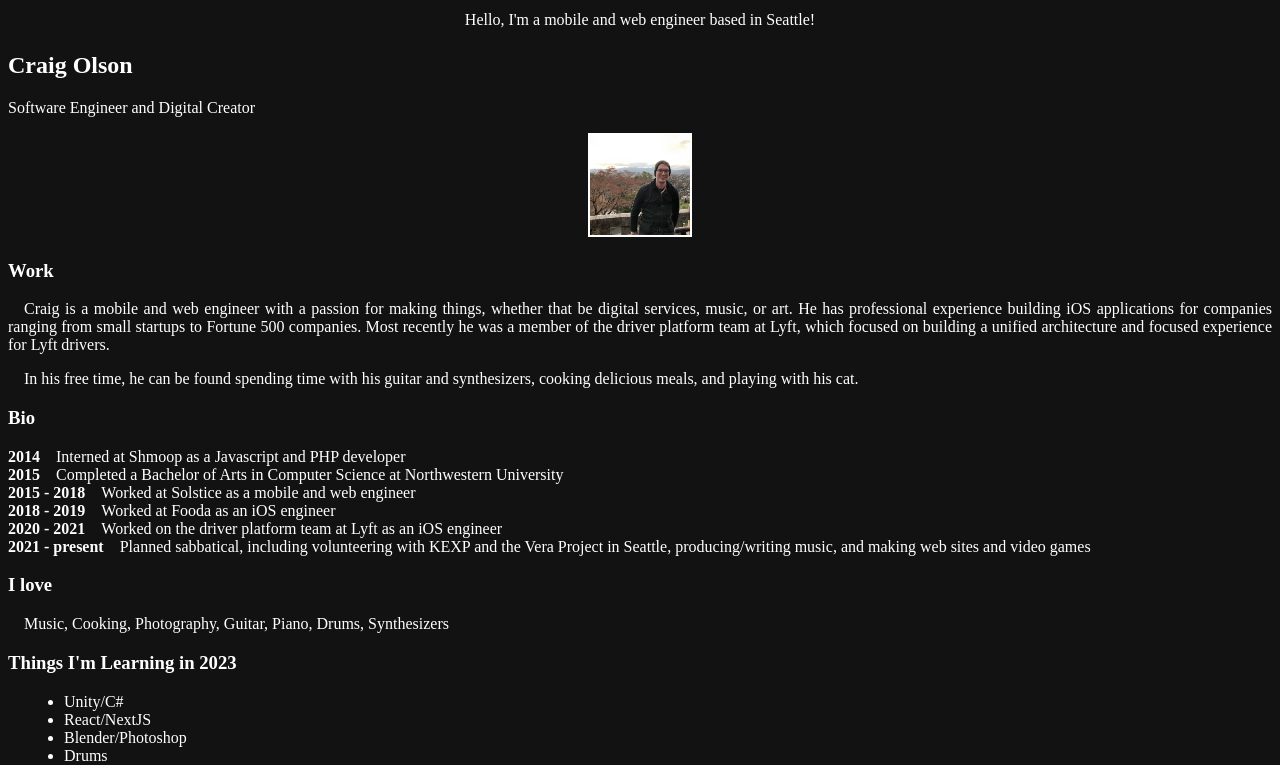
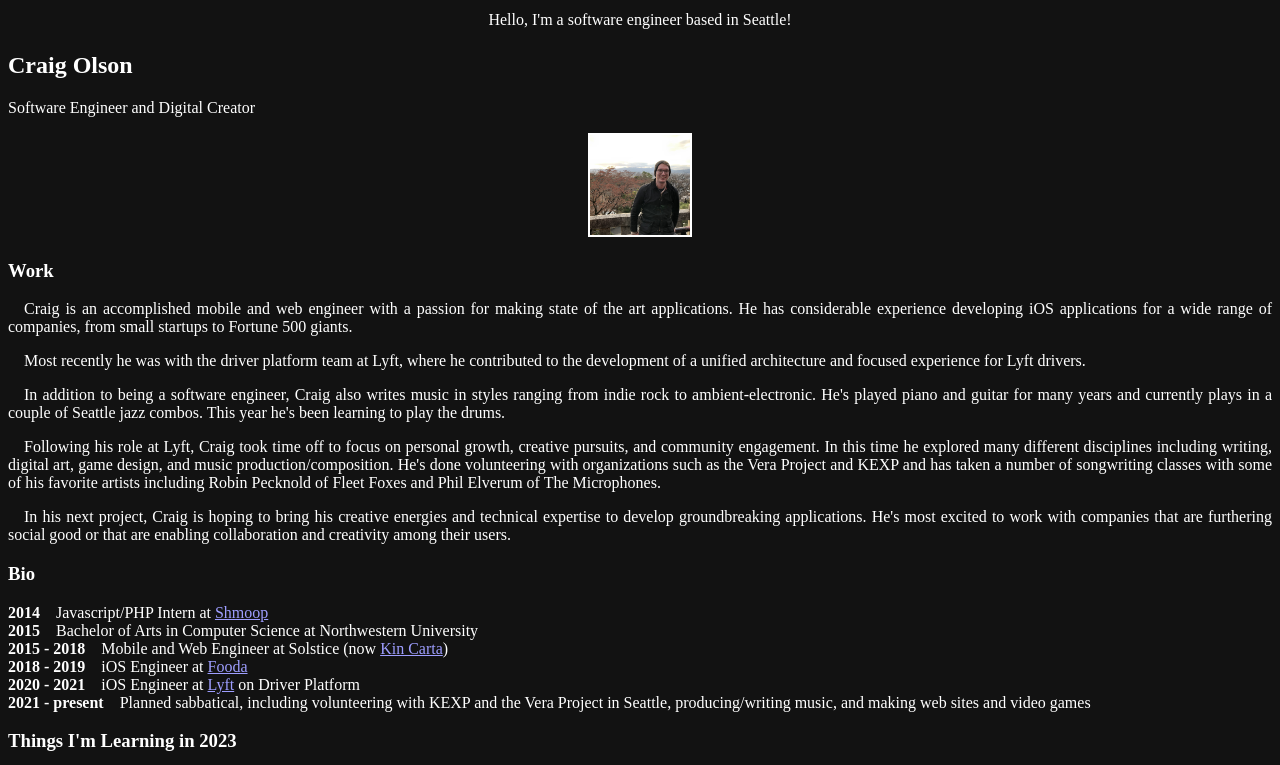
Before and after one commit to colson0804/portfolio-site, a Next.js app: page / in a window 1280 px wide. Shown: the top 765 px of the page. Built offline with nearby package versions, Linux system fonts and the light colour scheme.

Commit message:
Update Bio copy

```diff
--- a/pages/index.js
+++ b/pages/index.js
@@ -28,7 +28,7 @@ const Page = () => {
           mb={6}
           align="center"
         >
-          Hello, I&apos;m a mobile and web engineer based in Seattle!
+          Hello, I&apos;m a software engineer based in Seattle!
         </Box>
         <Box display={{ md: 'flex' }}>
           <Box flexGrow={1}>
@@ -60,17 +60,37 @@ const Page = () => {
             Work
           </Heading>
           <Paragraph>
-            Craig is a mobile and web engineer with a passion for making things,
-            whether that be digital services, music, or art. He has professional
-            experience building iOS applications for companies ranging from
-            small startups to Fortune 500 companies. Most recently he was a
-            member of the driver platform team at Lyft, which focused on
-            building a unified architecture and focused experience for Lyft
-            drivers.
+            Craig is an accomplished mobile and web engineer with a passion for
+            making state of the art applications. He has considerable experience
+            developing iOS applications for a wide range of companies, from
+            small startups to Fortune 500 giants.
           </Paragraph>
           <Paragraph>
-            In his free time, he can be found spending time with his guitar and
-            synthesizers, cooking delicious meals, and playing with his cat.
+            Most recently he was with the driver platform team at Lyft, where he
+            contributed to the development of a unified architecture and focused
+            experience for Lyft drivers.
+          </Paragraph>
+          <Paragraph>
+            In addition to being a software engineer, Craig also writes music in
+            styles ranging from indie rock to ambient-electronic. He's played
+            piano and guitar for many years and currently plays in a couple of
+            Seattle jazz combos. This year he's been learning to play the drums.
+          </Paragraph>
+          <Paragraph>
+            Following his role at Lyft, Craig took time off to focus on personal
+            growth, creative pursuits, and community engagement. In this time he
+            explored many different disciplines including writing, digital art,
+            game design, and music production/composition. He's done
+            volunteering with organizations such as the Vera Project and KEXP
+            and has taken a number of songwriting classes with some of his
+            favorite artists including Robin Pecknold of Fleet Foxes and Phil
+            Elverum of The Microphones.
+          </Paragraph>
+          <Paragraph>
+            In his next project, Craig is hoping to bring his creative energies
+            and technical expertise to develop groundbreaking applications. He's
+            most excited to work with companies that are furthering social good
+            or that are enabling collaboration and creativity among their users.
           </Paragraph>
           {/* <Box align="center" my={4}>
             <NextLink href="/works">
@@ -86,24 +106,35 @@ const Page = () => {
           </Heading>
           <BioSection>
             <BioYear>2014</BioYear>
-            Interned at Shmoop as a Javascript and PHP developer
+            Javascript/PHP Intern at{' '}
+            <Link href="https://www.shmoop.com/" target="_blank">
+              Shmoop
+            </Link>
           </BioSection>
           <BioSection>
             <BioYear>2015</BioYear>
-            Completed a Bachelor of Arts in Computer Science at Northwestern
-            University
+            Bachelor of Arts in Computer Science at Northwestern University
           </BioSection>
           <BioSection>
             <BioYear>2015 - 2018</BioYear>
-            Worked at Solstice as a mobile and web engineer
+            Mobile and Web Engineer at Solstice (now{' '}
+            <Link href="https://www.kinandcarta.com/en-us/" target="_blank">
+              Kin Carta
+            </Link>
+            )
           </BioSection>
           <BioSection>
             <BioYear>2018 - 2019</BioYear>
-            Worked at Fooda as an iOS engineer
+            iOS Engineer at{' '}
+            <Link href="https://www.fooda.com/" target="_blank">
+              Fooda
+            </Link>
           </BioSection>
           <BioSection>
             <BioYear>2020 - 2021</BioYear>
-            Worked on the driver platform team at Lyft as an iOS engineer
+            iOS Engineer at <Link href="https://www.lyft.com/" target="_blank">
+              Lyft
+            </Link> on Driver Platform
           </BioSection>
           <BioSection>
             <BioYear>2021 - present</BioYear>
@@ -114,22 +145,16 @@ const Page = () => {
         </Section>
         <Section delay={0.3}>
           <Heading as="h3" variant="section-title">
-            I love
-          </Heading>
-          <Paragraph>
-            Music, Cooking, Photography, Guitar, Piano, Drums, Synthesizers
-          </Paragraph>
-        </Section>
-        <Section delay={0.4}>
-          <Heading as="h3" variant="section-title">
             Things I&apos;m Learning in 2023
           </Heading>
           <UnorderedList>
-            <ListItem>Unity/C#</ListItem>
-            <ListItem>React/NextJS</ListItem>
-            <ListItem>Blender/Photoshop</ListItem>
-            <ListItem>Drums</ListItem>
-            <ListItem>Mixing/Mastering with Ableton </ListItem>
+            <ListItem>Game Development in Unity/C#</ListItem>
+            <ListItem>Frontend Development in React/NextJS</ListItem>
+            <ListItem>Digital Art in Photoshop and Blender</ListItem>
+            <ListItem>Mixing/Mastering with Ableton Live</ListItem>
+            <ListItem>
+              Developing Audio Plugins (VSTs) using JUCE and C++
+            </ListItem>
           </UnorderedList>
         </Section>
         <Section delay={0.5}>
```
